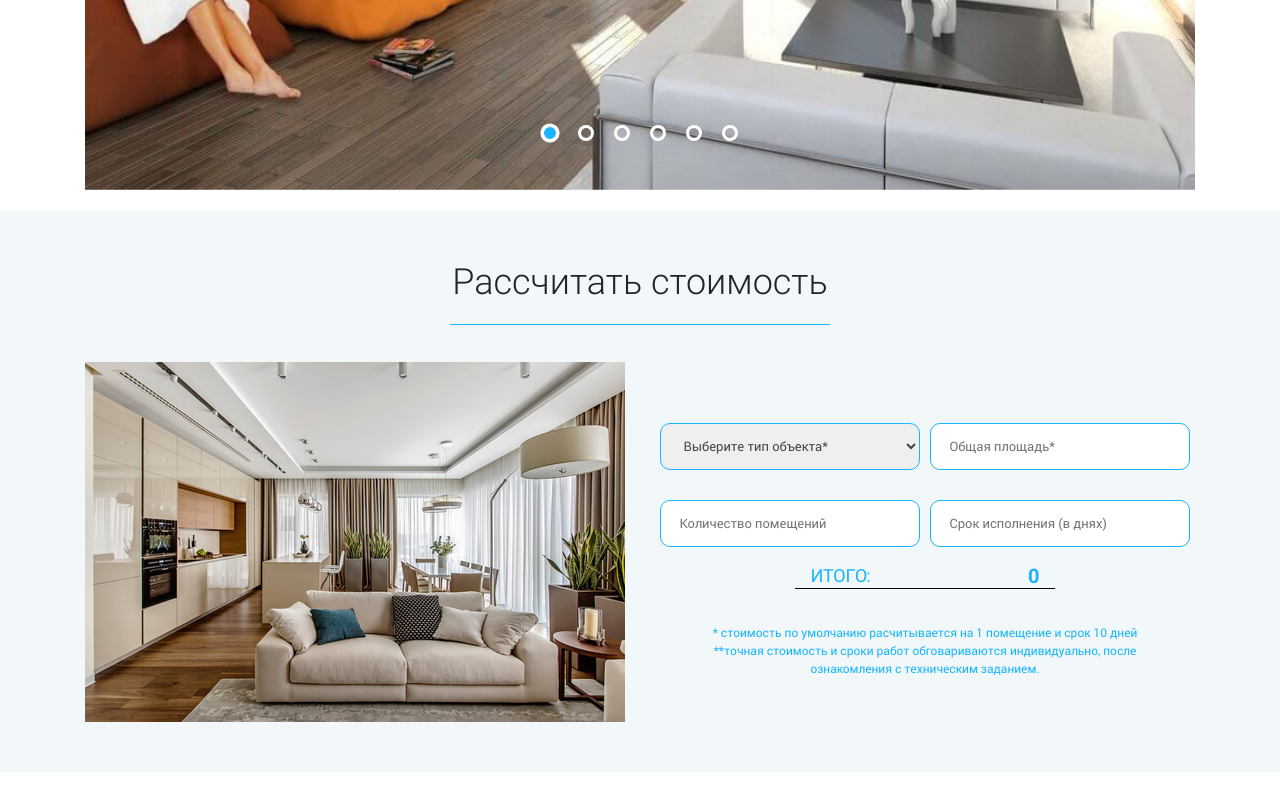
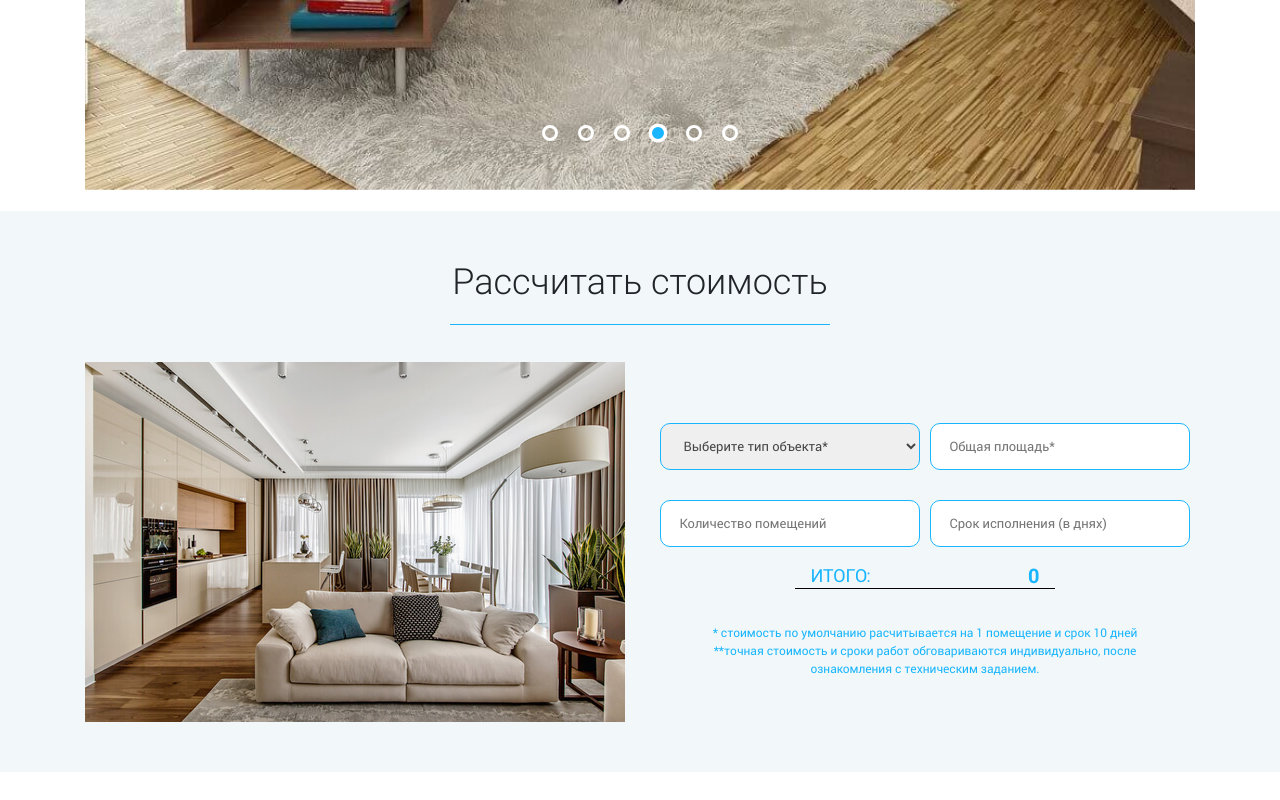
Before and after one commit to 4dimarik/_3D, a website built with webpack: page dist/index.html in a window 1280 px wide. Shown: the part 2180-2980 px from the top of the page. Built offline with nearby package versions, Linux system fonts and the light colour scheme.

Commit message:
завершено основное и усложненное

```diff
--- a/src/index.js
+++ b/src/index.js
@@ -3,6 +3,7 @@ import Menu from "./modules/menu";
 import Modal from "./modules/modal";
 import Validation from "./modules/validation";
 import Tabs from "./modules/tabs";
+import Slider from "./modules/slider";
 
 const timer = new Timer({
   timerSelector: "#timer",
@@ -39,3 +40,13 @@ const tabs = new Tabs({
     tabItemSelector: ".service-tab",
   },
 });
+
+const slider = new Slider({
+  sliderBlockSelector: ".portfolio-content",
+  slideSelector: ".portfolio-item",
+  // activeSlideClass: "portfolio-item-active",
+  slideBtnClass: "portfolio-btn",
+  dotsBlockSelector: ".portfolio-dots",
+  dotClass: "dot",
+  // dotActiveClass: "dot-active",
+});
--- /dev/null
+++ b/src/modules/slider.js
@@ -0,0 +1,121 @@
+export default class Slider {
+  constructor({
+    sliderBlockSelector,
+    slideSelector,
+    activeSlideClass = "portfolio-item-active",
+    slideBtnClass,
+    dotsBlockSelector,
+    dotClass,
+    dotActiveClass = "dot-active",
+  }) {
+    this.sliderBlockSelector = sliderBlockSelector;
+    this.slideSelector = slideSelector;
+    this.activeSlideClass = activeSlideClass;
+    this.slideBtnClass = slideBtnClass;
+    this.dotsBlockSelector = dotsBlockSelector;
+    this.dotClass = dotClass;
+    this.dotActiveClass = dotActiveClass;
+    this.init();
+  }
+  init() {
+    this.sliderBlock = document.querySelector(this.sliderBlockSelector);
+    if (!this.sliderBlock) {
+      console.error(
+        `Элемент с селектором ${this.sliderBlockSelector} не найден`
+      );
+      return;
+    }
+    this.slides = document.querySelectorAll(this.slideSelector);
+    if (!this.slides) {
+      console.error(`Элементы с селектором ${this.slideSelector} не найдены`);
+      return;
+    }
+    this.currentSlide = 0;
+    this.timeInterval = 1500;
+
+    this.dotsBlock = this.sliderBlock.querySelector(this.dotsBlockSelector);
+    this.addDots();
+
+    this.startSlide();
+    this.setEventListeners();
+  }
+  changeSlide(direction, index) {
+    this.slides[this.currentSlide].classList.remove(this.activeSlideClass);
+    this.dots[this.currentSlide].classList.remove(this.dotActiveClass);
+    if (direction === "next") {
+      this.currentSlide =
+        this.currentSlide + 1 >= this.slides.length ? 0 : this.currentSlide + 1;
+    }
+    if (direction === "prev") {
+      this.currentSlide =
+        this.currentSlide - 1 < 0
+          ? this.slides.length - 1
+          : this.currentSlide - 1;
+    }
+    if (direction === "set") {
+      this.currentSlide = index;
+    }
+    this.slides[this.currentSlide].classList.add(this.activeSlideClass);
+    this.dots[this.currentSlide].classList.add(this.dotActiveClass);
+  }
+  autoSlide() {
+    this.changeSlide("next");
+  }
+  startSlide() {
+    this.interval = setInterval(this.autoSlide.bind(this), this.timeInterval);
+  }
+  stopSlide() {
+    clearInterval(this.interval);
+  }
+  addDots() {
+    const dot = document.createElement("li");
+    dot.className = this.dotClass;
+    this.slides.forEach((slide, index) => {
+      if (index !== 0) {
+        this.dotsBlock.append(dot.cloneNode());
+      } else {
+        const activeDot = dot.cloneNode();
+        activeDot.classList.add(this.dotActiveClass);
+        this.dotsBlock.append(activeDot);
+      }
+    });
+
+    this.dots = this.dotsBlock.getElementsByClassName(this.dotClass);
+  }
+
+  setEventListeners() {
+    this.sliderBlock.addEventListener("click", (e) => {
+      e.preventDefault();
+      const { target } = e;
+      if (!target.matches(`.${this.slideBtnClass}, .${this.dotClass}`)) {
+        return;
+      }
+      if (target.matches("#arrow-left")) {
+        this.changeSlide("prev");
+      } else if (target.matches("#arrow-right")) {
+        this.changeSlide("next");
+      } else if (target.classList.contains(this.dotClass)) {
+        this.changeSlide("set", [...this.dots].indexOf(target));
+      }
+    });
+
+    this.sliderBlock.addEventListener(
+      "mouseenter",
+      (e) => {
+        if (e.target.matches(`.${this.slideBtnClass}, .${this.dotClass}`)) {
+          this.stopSlide();
+        }
+      },
+      true
+    );
+    this.sliderBlock.addEventListener(
+      "mouseleave",
+      (e) => {
+        if (e.target.matches(`.${this.slideBtnClass}, .${this.dotClass}`)) {
+          this.startSlide();
+        }
+      },
+      true
+    );
+  }
+}
```
Also changed, not shown: dist/index.html, dist/js/bundle.js.
